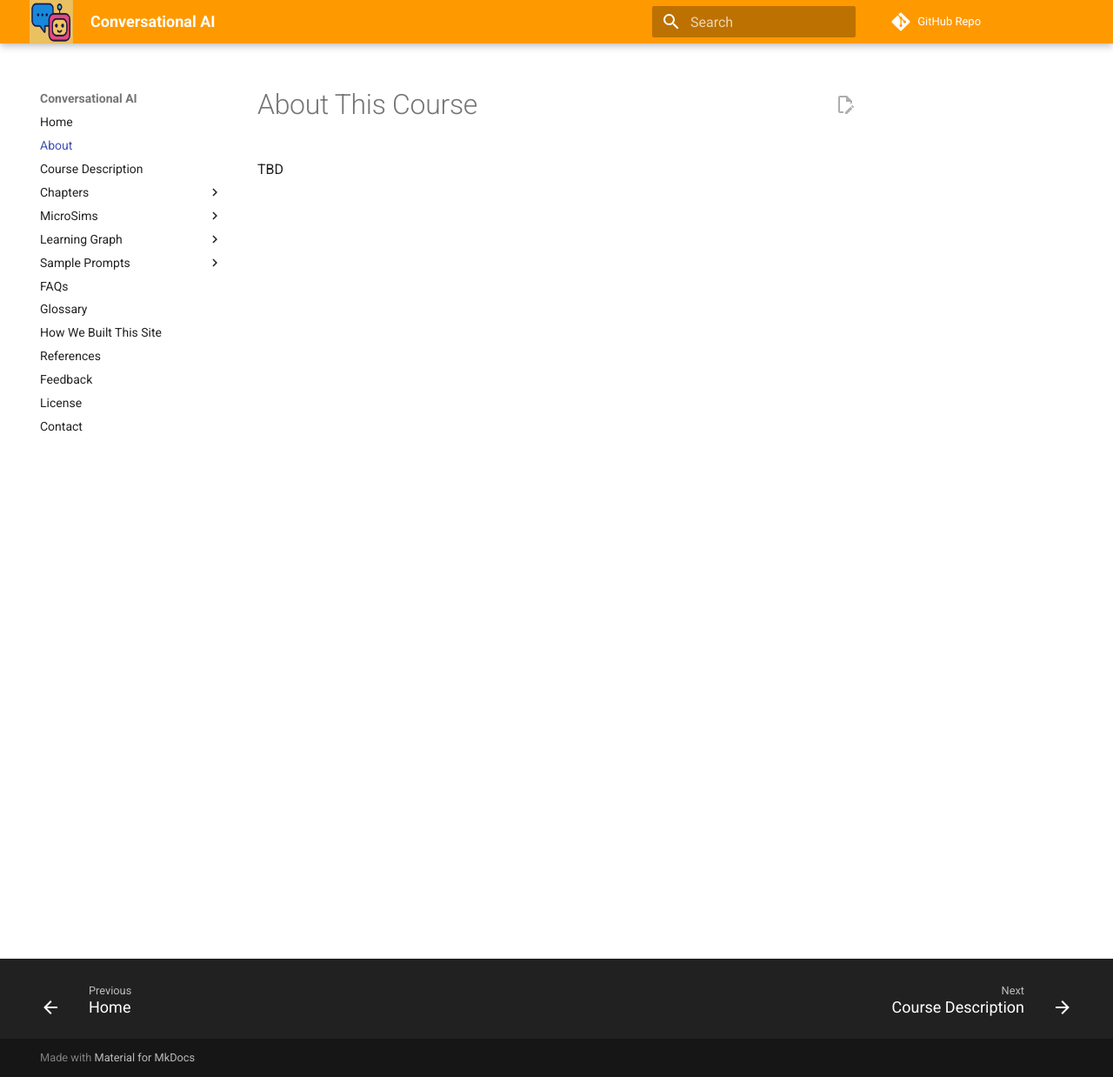
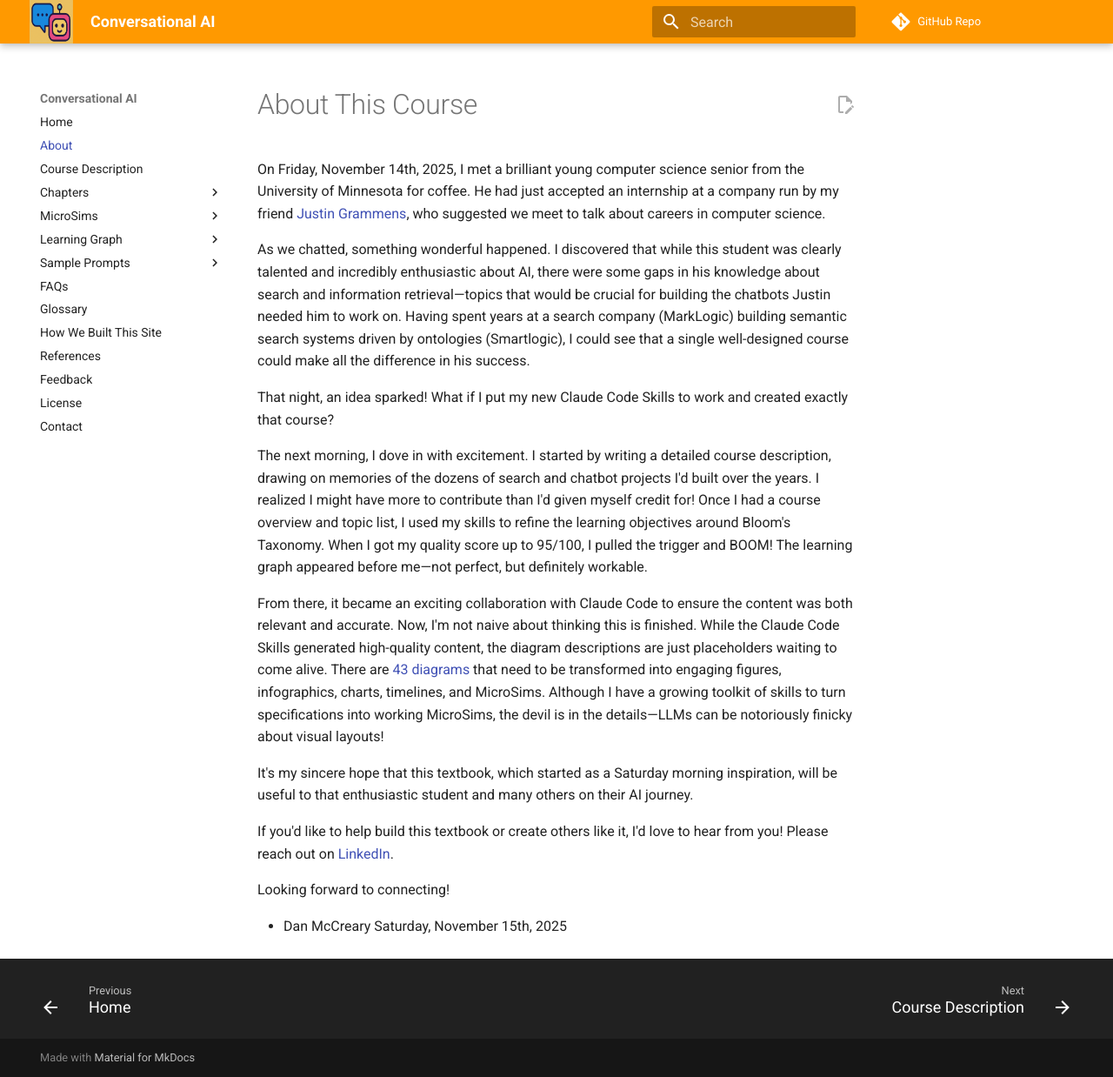
Before and after one commit to dmccreary/conversational-ai, an MkDocs documentation site: the page built from docs/about.md, in a window 1280 px wide and 1238 px high. Shown: the whole window at 87% size. Built offline with MkDocs 1.6.1 and Material for MkDocs 9.7.7, drawn with Linux system fonts in a browser that asks for light colours; comment, search, counter and statistics services are not loaded.

Commit message:
updating content

```diff
--- a/docs/about.md
+++ b/docs/about.md
@@ -1,3 +1,20 @@
 # About This Course
 
-TBD
+On Friday, November 14th, 2025, I met a brilliant young computer science senior from the University of Minnesota for coffee. He had just accepted an internship at a company run by my friend [Justin Grammens](https://www.linkedin.com/in/justingrammens/), who suggested we meet to talk about careers in computer science.
+
+As we chatted, something wonderful happened. I discovered that while this student was clearly talented and incredibly enthusiastic about AI, there were some gaps in his knowledge about search and information retrieval—topics that would be crucial for building the chatbots Justin needed him to work on. Having spent years at a search company (MarkLogic) building semantic search systems driven by ontologies (Smartlogic), I could see that a single well-designed course could make all the difference in his success.
+
+That night, an idea sparked! What if I put my new Claude Code Skills to work and created exactly that course?
+
+The next morning, I dove in with excitement. I started by writing a detailed course description, drawing on memories of the dozens of search and chatbot projects I'd built over the years. I realized I might have more to contribute than I'd given myself credit for! Once I had a course overview and topic list, I used my skills to refine the learning objectives around Bloom's Taxonomy. When I got my quality score up to 95/100, I pulled the trigger and BOOM! The learning graph appeared before me—not perfect, but definitely workable.
+
+From there, it became an exciting collaboration with Claude Code to ensure the content was both relevant and accurate. Now, I'm not naive about thinking this is finished. While the Claude Code Skills generated high-quality content, the diagram descriptions are just placeholders waiting to come alive. There are [43 diagrams](learning-graph/diagram-table.md) that need to be transformed into engaging figures, infographics, charts, timelines, and MicroSims. Although I have a growing toolkit of skills to turn specifications into working MicroSims, the devil is in the details—LLMs can be notoriously finicky about visual layouts!
+
+It's my sincere hope that this textbook, which started as a Saturday morning inspiration, will be useful to that enthusiastic student and many others on their AI journey.
+
+If you'd like to help build this textbook or create others like it, I'd love to hear from you! Please reach out on [LinkedIn](https://www.linkedin.com/in/danmccreary/).
+
+Looking forward to connecting!
+
+- Dan McCreary
+Saturday, November 15th, 2025
```
